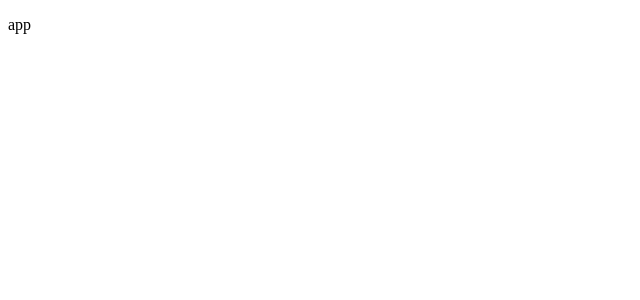
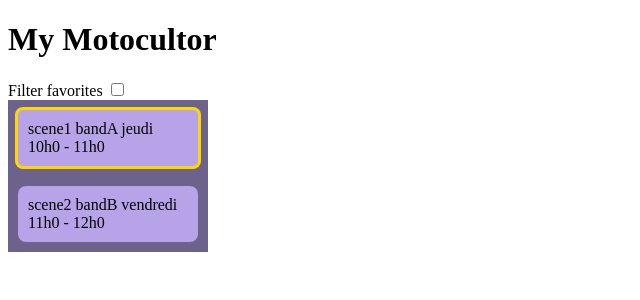
Before and after one commit to Kumquattt/my-motocultor, an Angular app: page / in a window 1280 px wide. Shown: the top 300 px of the page, without its empty margins (0-640 px from the left). Built offline with nearby package versions, Linux system fonts and the light colour scheme.

Commit message:
Working POC: display, favorites, filtering

```diff
--- a/src/app/app.config.ts
+++ b/src/app/app.config.ts
@@ -1,7 +1,7 @@
 import { ApplicationConfig, provideBrowserGlobalErrorListeners, provideZoneChangeDetection } from '@angular/core';
 import { provideRouter } from '@angular/router';
 
-import { routes } from './app.routes';
+import { routes } from './routes';
 
 export const appConfig: ApplicationConfig = {
   providers: [
--- a/src/app/app.html
+++ b/src/app/app.html
@@ -1 +1,6 @@
-<p>app</p>
+<header>
+  <h1>My Motocultor</h1>
+</header>
+<section class="">
+  <router-outlet></router-outlet>
+</section>
--- a/src/app/app.routes.ts
+++ /dev/null
@@ -1,3 +0,0 @@
-import { Routes } from '@angular/router';
-
-export const routes: Routes = [];
--- /dev/null
+++ b/src/app/my-motocultor/Slots.ts
@@ -0,0 +1,49 @@
+export class Slot {
+  id: string;
+  day: string;
+  start: Date;
+  end: Date;
+  scene: string;
+  band: string;
+  isFavorite: boolean = false;
+
+  constructor(
+    id: string,
+    day: string,
+    start: Date,
+    end: Date,
+    scene: string,
+    band: string,
+    isFavorite: boolean = false
+  ) {
+    this.id = id;
+    this.day = day;
+    this.start = start;
+    this.end = end;
+    this.scene = scene;
+    this.band = band;
+    this.isFavorite = isFavorite;
+  }
+}
+
+const slots = [
+  new Slot(
+    'id1',
+    'jeudi',
+    new Date('2025-10-05T10:00:00'),
+    new Date('2023-10-05T11:00:00'),
+    'scene1',
+    'bandA',
+    true
+  ),
+  new Slot(
+    'id2',
+    'vendredi',
+    new Date('2025-10-05T11:00:00'),
+    new Date('2023-10-05T12:00:00'),
+    'scene2',
+    'bandB'
+  ),
+];
+
+export default slots;
--- /dev/null
+++ b/src/app/my-running-order/my-running-order.css
@@ -0,0 +1,20 @@
+/* TODO separate by scene and day */
+.slots {
+  display: flex;
+  flex-direction: column;
+  background-color: var(--ultra-violet);
+
+  width: 200px;
+}
+
+.slot {
+  background: var(--wisteria);
+  border-radius: 8px;
+  padding: 10px;
+  margin: 10px;
+}
+
+.is-favorite {
+  border: solid 3px gold;
+  margin: 7px;
+}
--- /dev/null
+++ b/src/app/my-running-order/my-running-order.html
@@ -0,0 +1,23 @@
+<div class="slots-menu">
+  Filter favorites <input type="checkbox" [(ngModel)]="showFavoritesOnly" />
+</div>
+<div class="slots">
+  @for(slot of shownSlots(); track slot.id) {
+  <section
+    class="slot"
+    [class.is-favorite]="slot.isFavorite"
+    (click)="toggleFavoriteSlot(slot)"
+  >
+    {{ slot.scene }}
+    {{ slot.band }}
+    {{ slot.day }}
+    {{ slot.start.getHours() }}h{{ slot.start.getMinutes() }} -
+    {{ slot.end.getHours() }}h{{ slot.end.getMinutes() }}
+  </section>
+  }
+</div>
+
+<!-- TODO
+    - slot component
+    - slot time component
+-->
--- /dev/null
+++ b/src/app/my-running-order/my-running-order.ts
@@ -0,0 +1,23 @@
+import { Component, computed, signal } from '@angular/core';
+import { FormsModule } from '@angular/forms';
+import slots, { Slot } from '../my-motocultor/Slots';
+
+@Component({
+  selector: 'app-my-running-order',
+  imports: [FormsModule],
+  templateUrl: './my-running-order.html',
+  styleUrl: './my-running-order.css',
+})
+export class MyRunningOrder {
+  slots = slots;
+  showFavoritesOnly = signal(false);
+  shownSlots = computed(() => {
+    return this.showFavoritesOnly()
+      ? slots.filter((slot) => slot.isFavorite)
+      : slots;
+  });
+
+  toggleFavoriteSlot(slot: Slot) {
+    slot.isFavorite = !slot.isFavorite;
+  }
+}
--- /dev/null
+++ b/src/app/routes.ts
@@ -0,0 +1,11 @@
+import { Routes } from '@angular/router';
+import { App } from './app';
+import { MyRunningOrder } from './my-running-order/my-running-order';
+
+export const routes: Routes = [
+  {
+    path: '',
+    component: MyRunningOrder,
+    title: 'My Motocultor',
+  },
+];
```
Also changed, not shown: 1 other file (tests, documents, lock files or other folders).
